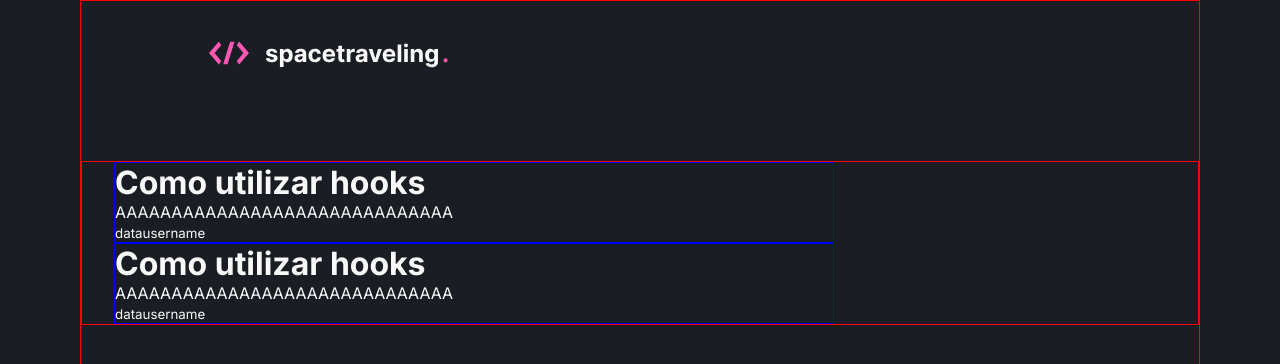
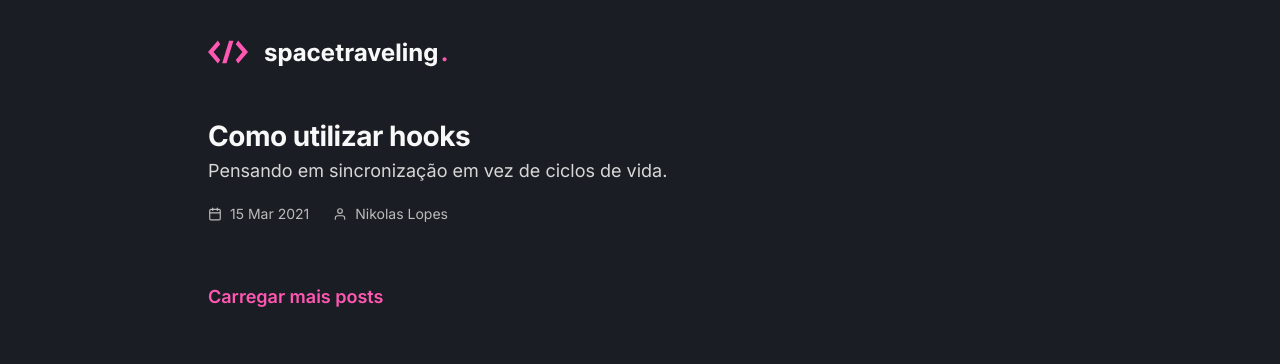
Before and after one commit to nikolaslopes/react-ignite-chapter03-challenge01, a Next.js app: page / in a window 1280 px wide. Shown: the top 364 px of the page. Built offline with nearby package versions, Linux system fonts and the light colour scheme.

Commit message:
:lipstick: styles: home styles

```diff
--- a/src/components/Header/header.module.scss
+++ b/src/components/Header/header.module.scss
@@ -1,4 +1,5 @@
 .headerContent {
   height: 5rem;
   padding: 2.5rem 8rem;
+  margin-bottom: 2rem;
 }
--- a/src/pages/home.module.scss
+++ b/src/pages/home.module.scss
@@ -1 +1,67 @@
-// TODO
+.postContent {
+  & + div {
+    margin-top: 3rem;
+  }
+
+  h1 {
+    color: var(--white);
+    font-size: 1.75rem;
+    font-weight: 700;
+    line-height: 3rem;
+    letter-spacing: -0.5px;
+  }
+
+  p {
+    color: var(--gray-100);
+    font-weight: 400;
+    font-size: 1.125rem;
+  }
+
+  .postFooter {
+    display: flex;
+    gap: 1.5rem;
+
+    margin-top: 1.5rem;
+  }
+
+  time {
+    color: var(--gray-200);
+    display: flex;
+    align-items: center;
+    font-weight: 400;
+    font-size: 14px;
+    line-height: 17px;
+  }
+
+  small {
+    color: var(--gray-200);
+    display: flex;
+    align-items: center;
+    font-weight: 400;
+    font-size: 14px;
+    line-height: 17px;
+  }
+
+  svg {
+    margin-right: 0.5rem;
+  }
+}
+
+.pageAction {
+  padding-top: 4rem;
+
+  button {
+    background-color: transparent;
+    border: none;
+    color: var(--pink-500);
+    font-weight: 600;
+    font-size: 1.125rem;
+    line-height: 1.375rem;
+
+    transition: filter 0.2s ease;
+
+    &:hover {
+      filter: brightness(0.8);
+    }
+  }
+}
--- a/src/pages/index.tsx
+++ b/src/pages/index.tsx
@@ -1,4 +1,6 @@
 import { GetStaticProps } from 'next';
+import { FiCalendar } from 'react-icons/fi';
+import { FiUser } from 'react-icons/fi';
 import Header from '../components/Header';
 
 import { getPrismicClient } from '../services/prismic';
@@ -28,11 +30,29 @@ interface HomeProps {
 
 export default function Home() {
   return (
-    <main className={commonStyles.mainContainer}>
-      <Header />
+    <>
+      <main className={commonStyles.mainContainer}>
+        <Header />
+        <section className={commonStyles.contentBox}>
+          <div className={styles.postContent}>
+            <h1>Como utilizar hooks</h1>
+            <p>Pensando em sincronização em vez de ciclos de vida.</p>
+            <div className={styles.postFooter}>
+              <time>
+                <FiCalendar /> 15 Mar 2021
+              </time>
+              <small>
+                <FiUser /> Nikolas Lopes
+              </small>
+            </div>
+          </div>
 
-      <Post />
-    </main>
+          <footer className={styles.pageAction}>
+            <button type="button">Carregar mais posts</button>
+          </footer>
+        </section>
+      </main>
+    </>
   );
 }
 
--- a/src/pages/post/[slug].tsx
+++ b/src/pages/post/[slug].tsx
@@ -46,6 +46,8 @@ export default function Post() {
           <small>username</small>
         </div>
       </div>
+
+      <p>Carregar mais posts</p>
     </main>
   );
 }
--- a/src/styles/common.module.scss
+++ b/src/styles/common.module.scss
@@ -2,14 +2,9 @@
   max-width: 1120px;
   margin: 0 auto;
   height: calc(100vh - 5rem);
-
-  border: 1px solid red;
 }
 
 .contentBox {
   max-width: 1120px;
-  margin: 5rem auto 0;
-  padding: 0 2rem;
-
-  border: 1px solid red;
+  padding: 0 8rem;
 }
```
